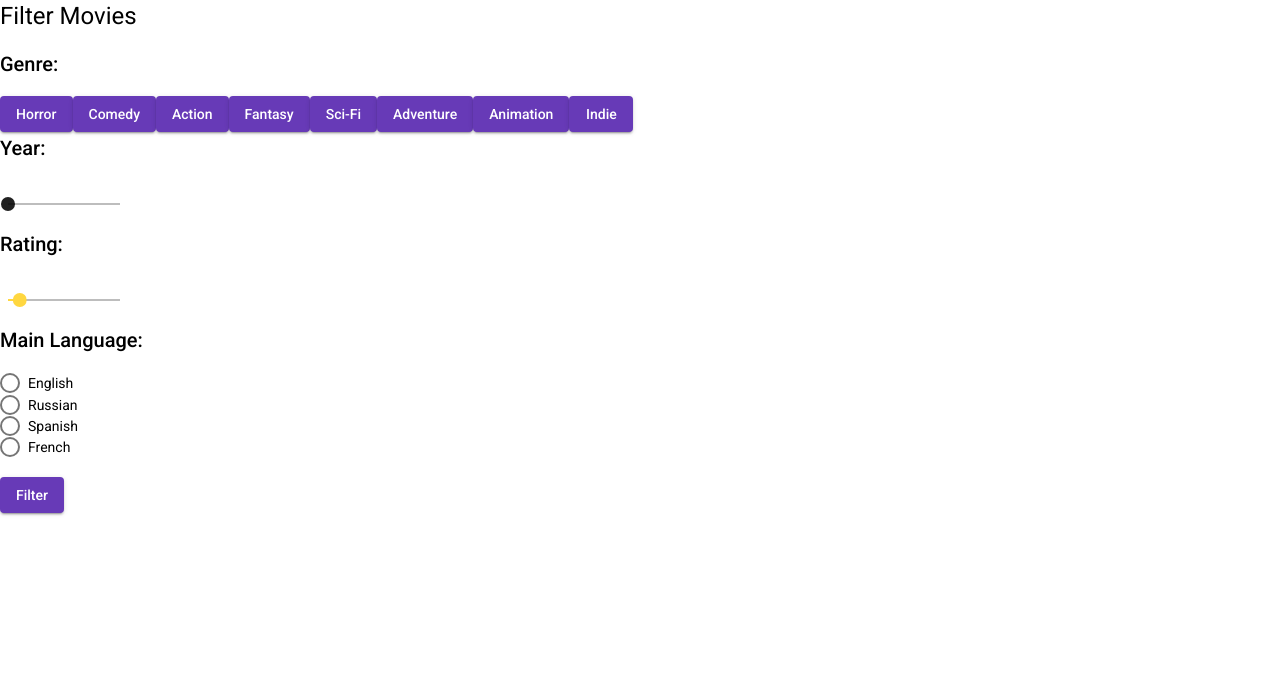
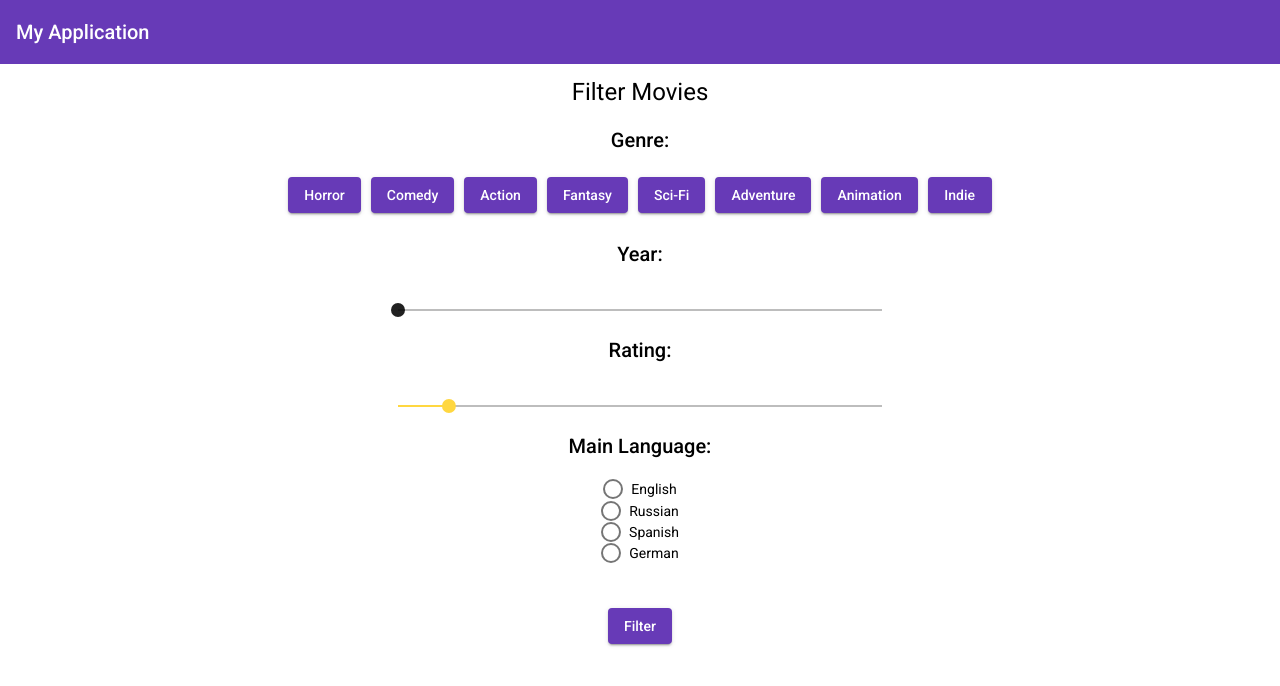
Before and after one commit to just-a-funky-simulation/projectAttempt3, an Angular app: page / in a window 1280 px wide. Shown: the top 686 px of the page. Built offline with nearby package versions, Linux system fonts and the light colour scheme.

Commit message:
allign center

```diff
--- a/src/app/app.module.ts
+++ b/src/app/app.module.ts
@@ -4,6 +4,7 @@ import { MatSliderModule } from '@angular/material/slider';
 import {MatButtonModule} from '@angular/material/button';
 import {MatSelectModule} from '@angular/material/select';
 import {MatFormFieldModule} from '@angular/material/form-field';
+import {MatToolbarModule} from '@angular/material/toolbar';
 
 
 import { AppRoutingModule } from './app-routing.module';
@@ -27,6 +28,7 @@ import {MatRadioModule} from '@angular/material/radio';
     MatButtonModule,
     MatSelectModule,
     MatRadioModule,
+    MatToolbarModule,
 
   ],
   providers: [],
--- a/src/app/filter/filter.component.css
+++ b/src/app/filter/filter.component.css
@@ -0,0 +1,6 @@
+button{
+   margin-top: 5px;
+   margin-bottom: 5px;
+   margin-right: 5px;
+   margin-left: 5px;
+}
--- a/src/app/filter/filter.component.html
+++ b/src/app/filter/filter.component.html
@@ -1,7 +1,13 @@
+<p>
+  <mat-toolbar color="primary">
+    <span>My Application</span>
+  </mat-toolbar>
+</p>
 
+<div style="text-align: center;">
 <h1>Filter Movies</h1>
 <h2>Genre:</h2>
-<button mat-raised-button color="primary">Horror</button>
+<button mat-raised-button color="primary" class="button">Horror</button>
 <button mat-raised-button color="primary">Comedy</button>
 <button mat-raised-button color="primary">Action</button>
 <button mat-raised-button color="primary">Fantasy</button>
@@ -10,24 +16,27 @@
 <button mat-raised-button color="primary">Animation</button>
 <button mat-raised-button color="primary">Indie</button>
 <br>
+  <br>
 <h2>Year:</h2>
 
-<mat-slider thumbLabel min="1900" max="2020" step="1" value="1"></mat-slider>
+<mat-slider style="width:500px" thumbLabel min="1900" max="2020" step="1" value="1"></mat-slider>
 <br>
 <h2>Rating:</h2>
-<mat-slider thumbLabel min="0" max="9.5" step="0.5" value="1"></mat-slider>
+<mat-slider style="width:500px" thumbLabel min="0" max="9.5" step="0.5" value="1"></mat-slider>
 <br>
-
+  <div style="text-align: center;">
 <h2>Main Language:</h2>
 <mat-radio-group>
-  <mat-radio-button value="1">English</mat-radio-button>
+  <mat-radio-button value="1"> English</mat-radio-button>
   <br>
   <mat-radio-button value="2">Russian</mat-radio-button>
   <br>
-  <mat-radio-button value="2">Spanish</mat-radio-button>
+  <mat-radio-button value="3">Spanish</mat-radio-button>
   <br>
-  <mat-radio-button value="2">French</mat-radio-button>
+  <mat-radio-button value="4">German</mat-radio-button>
 </mat-radio-group>
+  </div>
 <br>
 <br>
 <button mat-raised-button color="primary">Filter</button>
+</div>
```
